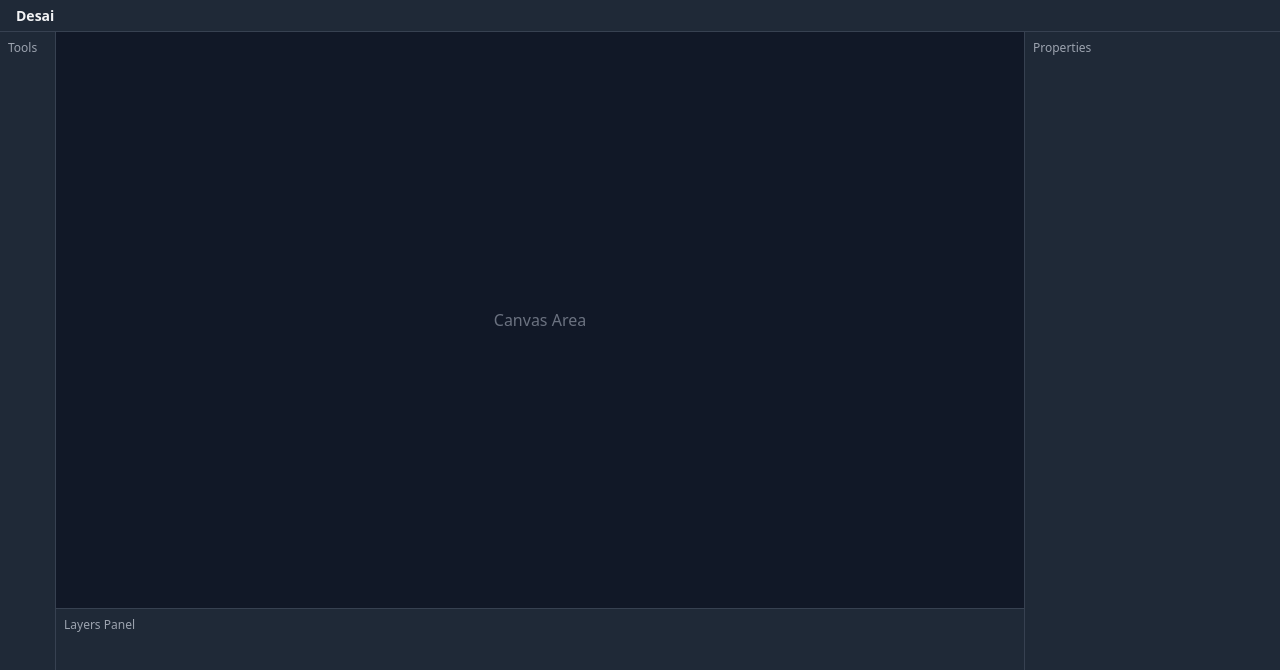
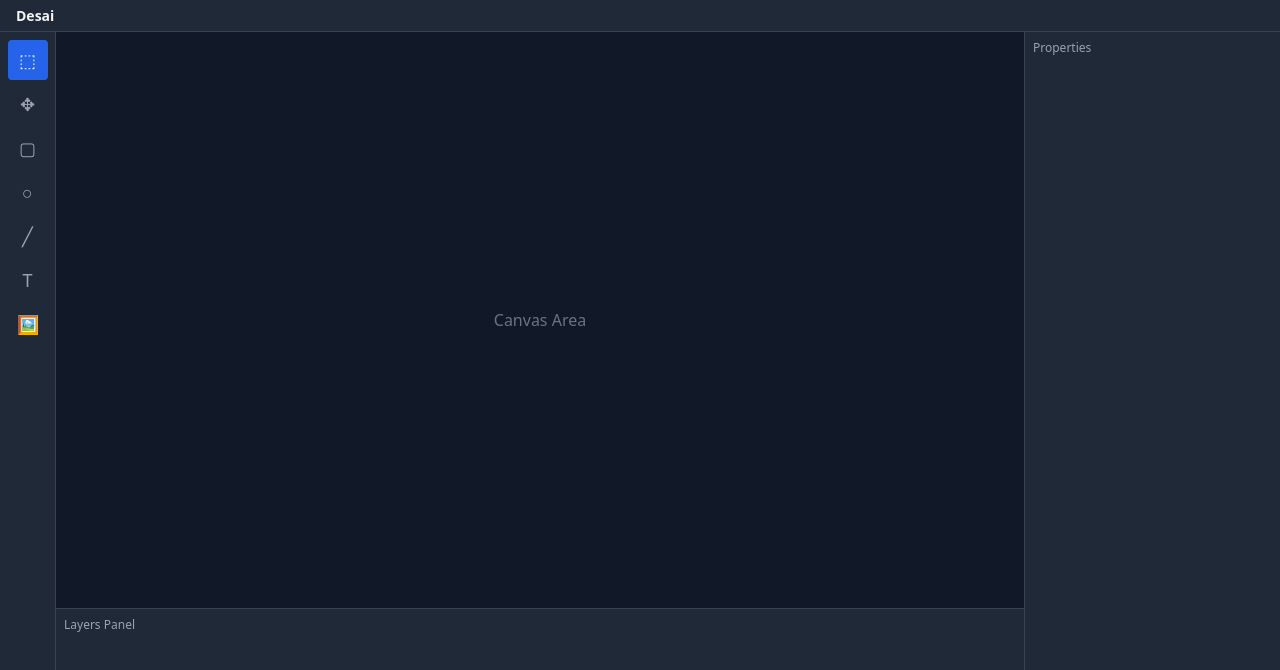
Before and after one commit to zachswift615/desai, a React (Vite) app in the folder packages/electron-app/: page / in a window 1280 px wide. Shown: the top 670 px of the page. Built offline with nearby package versions, Linux system fonts and the light colour scheme.

Commit message:
feat: add toolbar with tool selection

```diff
--- a/packages/electron-app/src/renderer/App.tsx
+++ b/packages/electron-app/src/renderer/App.tsx
@@ -1,10 +1,11 @@
 import React from 'react';
 import { Layout } from './components/Layout';
+import { Toolbar } from './components/Toolbar';
 
 export default function App() {
   return (
     <Layout
-      toolbar={<div className="p-2 text-xs text-gray-400">Tools</div>}
+      toolbar={<Toolbar />}
       canvas={
         <div className="h-full w-full flex items-center justify-center text-gray-500">
           Canvas Area
--- /dev/null
+++ b/packages/electron-app/src/renderer/components/Toolbar/ToolButton.tsx
@@ -0,0 +1,22 @@
+import React from 'react';
+
+interface ToolButtonProps {
+  icon: string;
+  label: string;
+  active?: boolean;
+  onClick: () => void;
+}
+
+export function ToolButton({ icon, label, active, onClick }: ToolButtonProps) {
+  return (
+    <button
+      onClick={onClick}
+      title={label}
+      className={`w-10 h-10 flex items-center justify-center rounded text-lg
+        ${active ? 'bg-blue-600 text-white' : 'text-gray-400 hover:bg-gray-700 hover:text-white'}
+      `}
+    >
+      {icon}
+    </button>
+  );
+}
--- /dev/null
+++ b/packages/electron-app/src/renderer/components/Toolbar/Toolbar.tsx
@@ -0,0 +1,32 @@
+import React from 'react';
+import { useProjectStore } from '../../store';
+import { ToolButton } from './ToolButton';
+
+const tools = [
+  { id: 'select', icon: '⬚', label: 'Select (V)' },
+  { id: 'move', icon: '✥', label: 'Move (M)' },
+  { id: 'rect', icon: '▢', label: 'Rectangle (R)' },
+  { id: 'ellipse', icon: '○', label: 'Ellipse (E)' },
+  { id: 'line', icon: '╱', label: 'Line (L)' },
+  { id: 'text', icon: 'T', label: 'Text (T)' },
+  { id: 'image', icon: '🖼', label: 'Image (I)' },
+];
+
+export function Toolbar() {
+  const activeTool = useProjectStore((s) => s.activeTool);
+  const setActiveTool = useProjectStore((s) => s.setActiveTool);
+
+  return (
+    <div className="flex flex-col items-center gap-1 p-2">
+      {tools.map((tool) => (
+        <ToolButton
+          key={tool.id}
+          icon={tool.icon}
+          label={tool.label}
+          active={activeTool === tool.id}
+          onClick={() => setActiveTool(tool.id)}
+        />
+      ))}
+    </div>
+  );
+}
--- /dev/null
+++ b/packages/electron-app/src/renderer/components/Toolbar/index.ts
@@ -0,0 +1,2 @@
+export { Toolbar } from './Toolbar';
+export { ToolButton } from './ToolButton';
```
